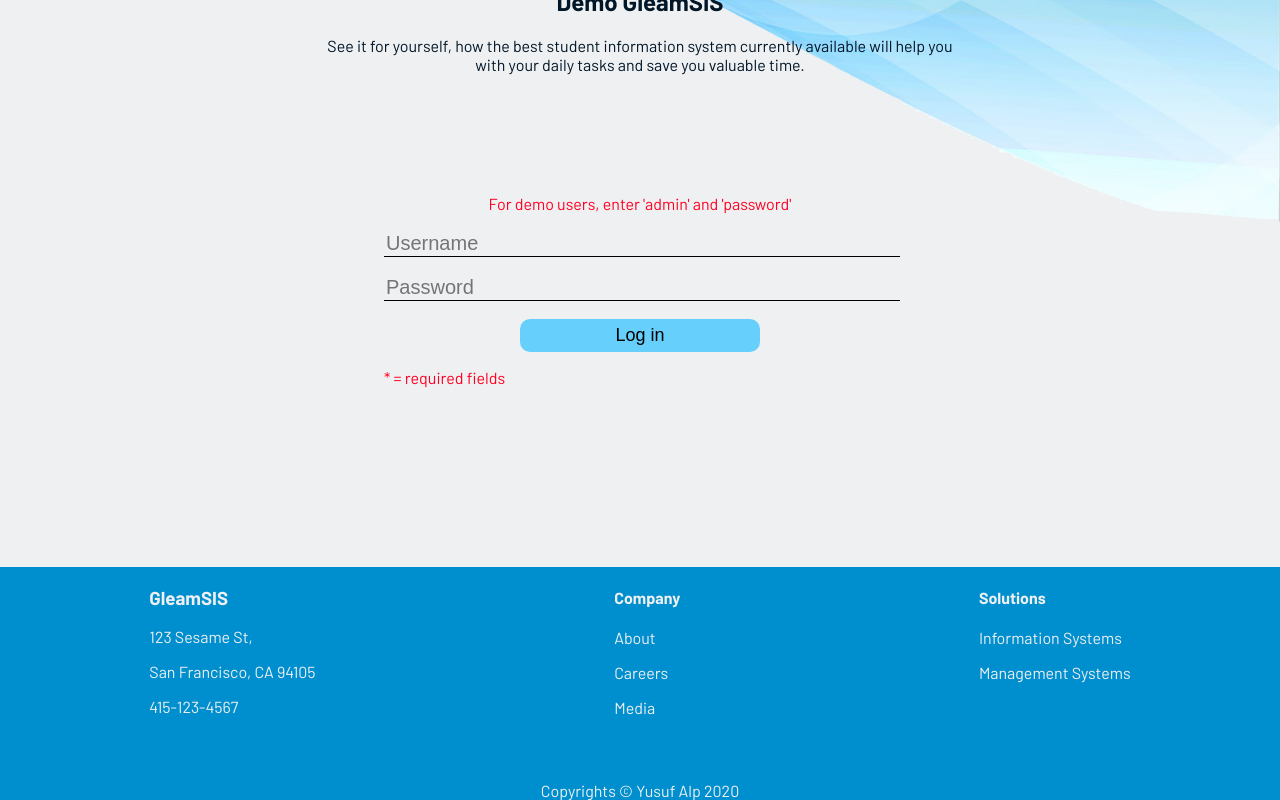
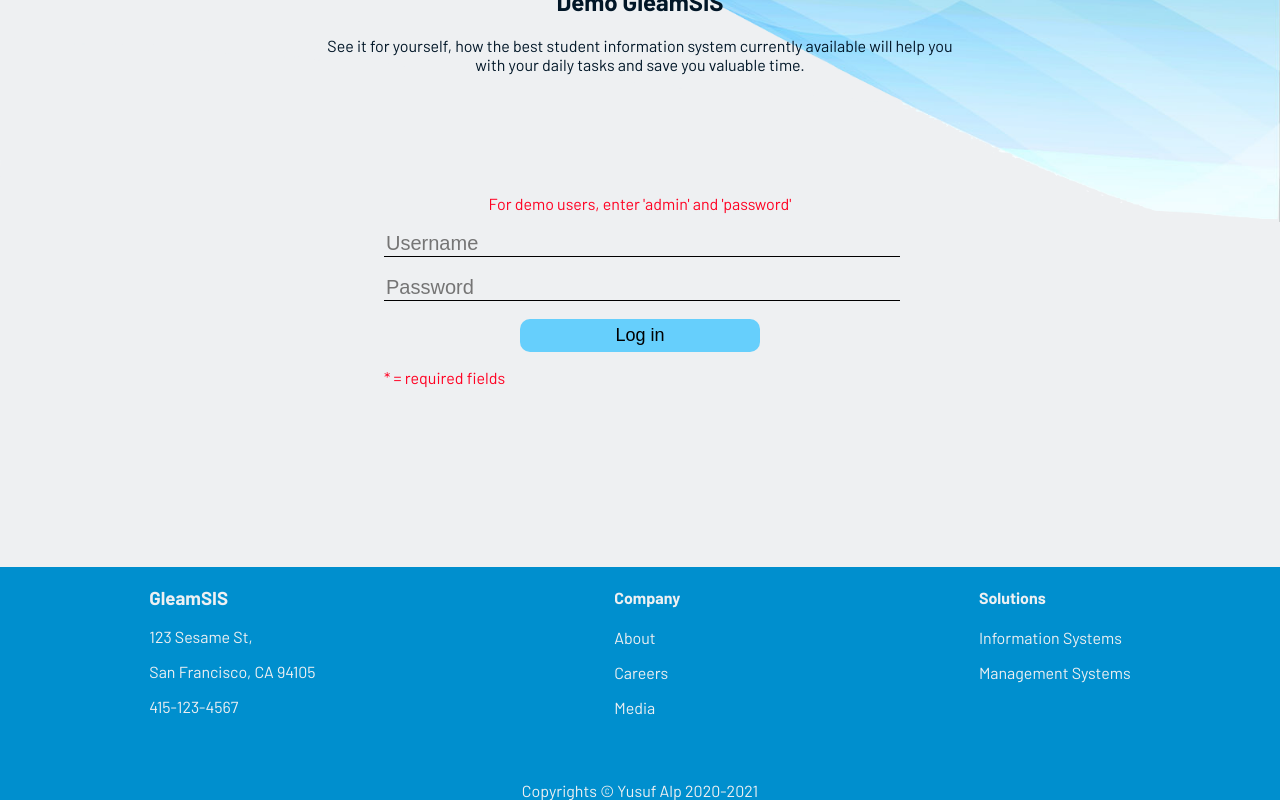
Before and after one commit to yusufalp/gleamsis-client, a React (Create React App) app: page /demo in a window 1280 px wide. Shown: the part 205-1005 px from the top of the page. Built offline with nearby package versions, Linux system fonts and the light colour scheme; no server answers.

Commit message:
Update year

```diff
--- a/src/components/Footer/Footer.js
+++ b/src/components/Footer/Footer.js
@@ -24,7 +24,7 @@ class Footer extends React.Component {
             <p>Management Systems</p>
           </div>
         </div>
-        <p className='copy'>Copyrights &#169; Yusuf Alp 2020</p>
+        <p className='copy'>Copyrights &#169; Yusuf Alp 2020-2021</p>
       </div>
     );
   }
```
